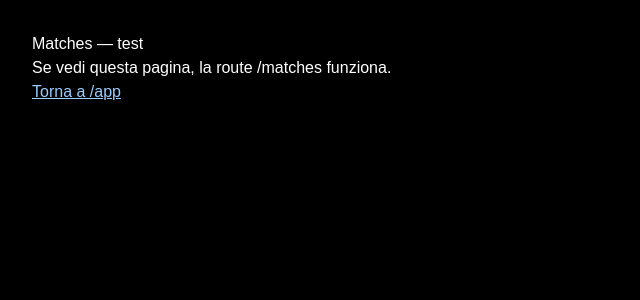
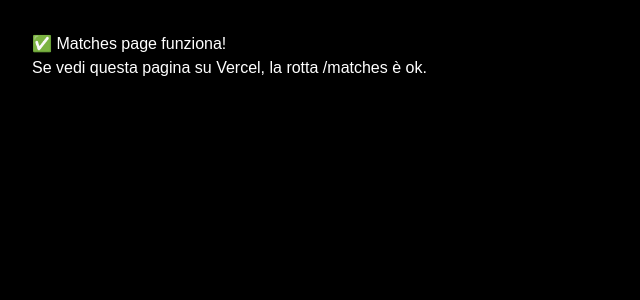
Before and after one commit to ls-flanvo/flanvo, a Next.js app: page /matches in a window 1280 px wide. Shown: the top 300 px of the page, without its empty margins (0-640 px from the left). Built offline with nearby package versions, Linux system fonts and the light colour scheme.

Commit message:
Test: pagina minimale Matches

```diff
--- a/src/app/matches/page.tsx
+++ b/src/app/matches/page.tsx
@@ -1,9 +1,8 @@
 export default function MatchesPage() {
   return (
-    <main style={{minHeight:'100vh', background:'#000', color:'#fff', padding:'2rem'}}>
-      <h1>Matches — test</h1>
-      <p>Se vedi questa pagina, la route /matches funziona.</p>
-      <p><a href="/app" style={{textDecoration:'underline', color:'#9cf'}}>Torna a /app</a></p>
+    <main style={{ padding: '2rem', color: 'white', background: 'black', minHeight: '100vh' }}>
+      <h1>✅ Matches page funziona!</h1>
+      <p>Se vedi questa pagina su Vercel, la rotta /matches è ok.</p>
     </main>
   );
 }
```
